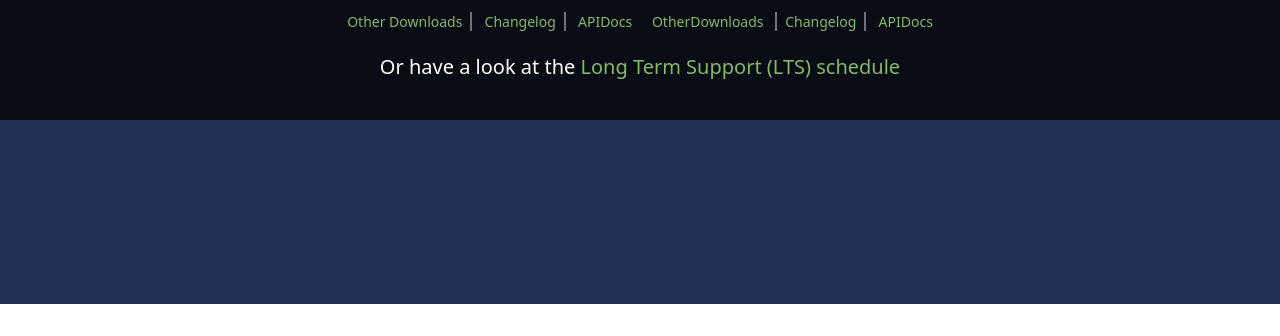
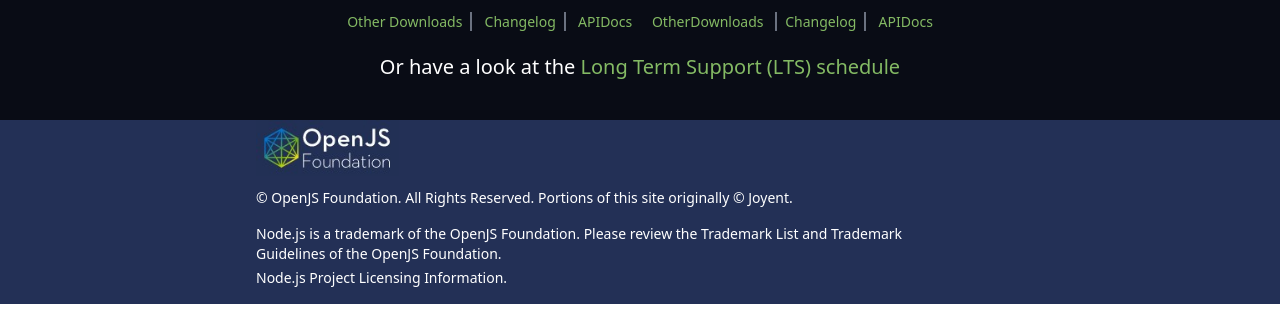
Before and after one commit to Manju1392k/NodejsClone-Website, a website built with Vite: page index.html in a window 1280 px wide. Shown: the part 464-800 px from the top of the page. Built offline with nearby package versions, Linux system fonts and the light colour scheme.

Commit message:
Node.JsClone

```diff
--- a/index.html
+++ b/index.html
@@ -87,7 +87,26 @@
 
     </div>
 
-    <div class="footer bg-[#233056] h-[11.5rem] w-screen">
+    <div class="footer bg-[#233056] h-[11.5rem] w-screen flex justify-center">
+
+        <div class="mainbox h-[11.5rem] w-[60vw] ">
+
+            <div class="image">
+                <img src="openjs.jpg" alt="" class="h-[3.5rem]">
+            </div>
+
+            <div class="text flex flex-col">
+                <h1 class="text-white text-sm mt-3 mb-3">© OpenJS Foundation. All Rights Reserved. Portions of this site
+                    originally © Joyent.</h1>
+                <h1 class="text-white text-sm my-1">Node.js is a trademark of the OpenJS Foundation. Please review the
+                    Trademark List and Trademark <br> Guidelines of the OpenJS Foundation.
+
+                    <h1 class="text-white text-sm">Node.js Project Licensing Information.</h1>
+
+                </h1>
+            </div>
+
+        </div>
 
     </div>
 
```
Also changed, not shown: openjs.jpg (added).
